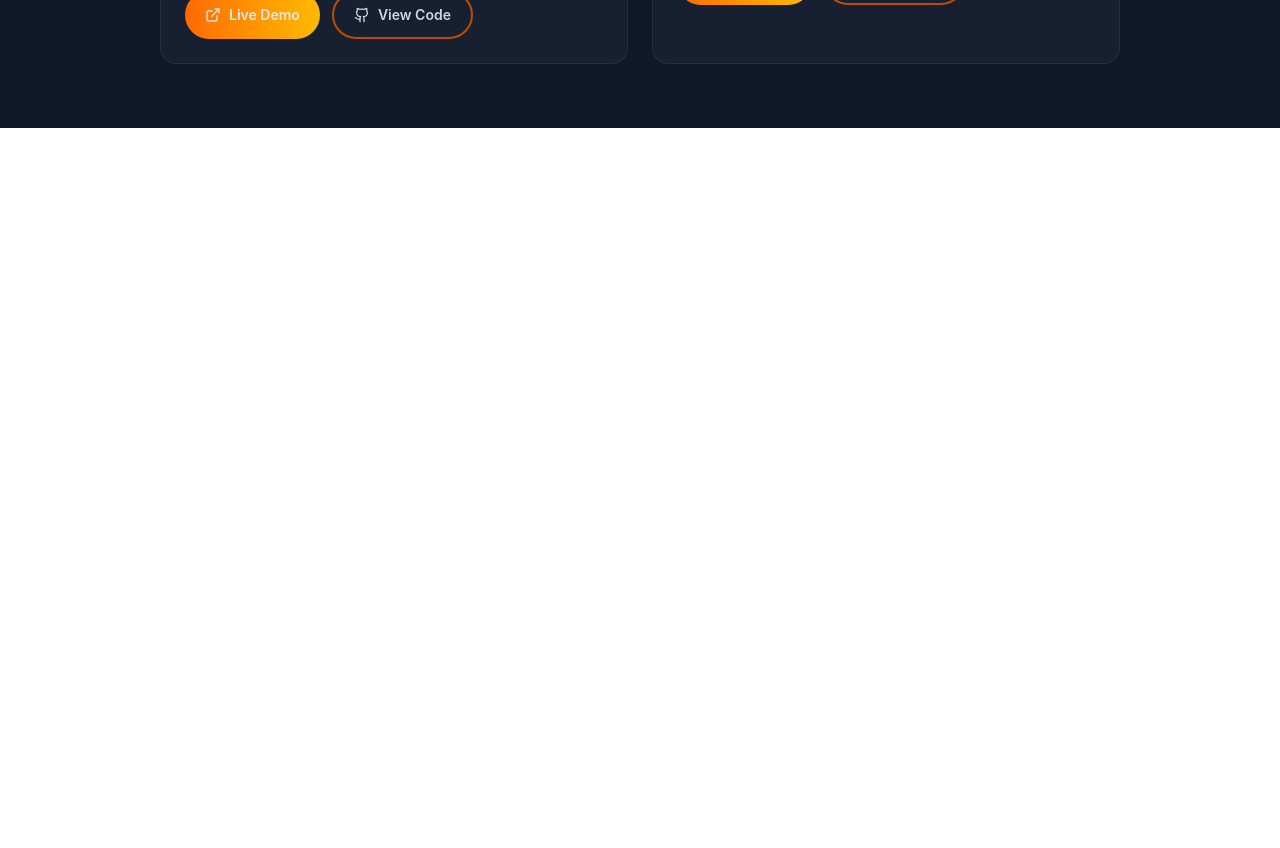
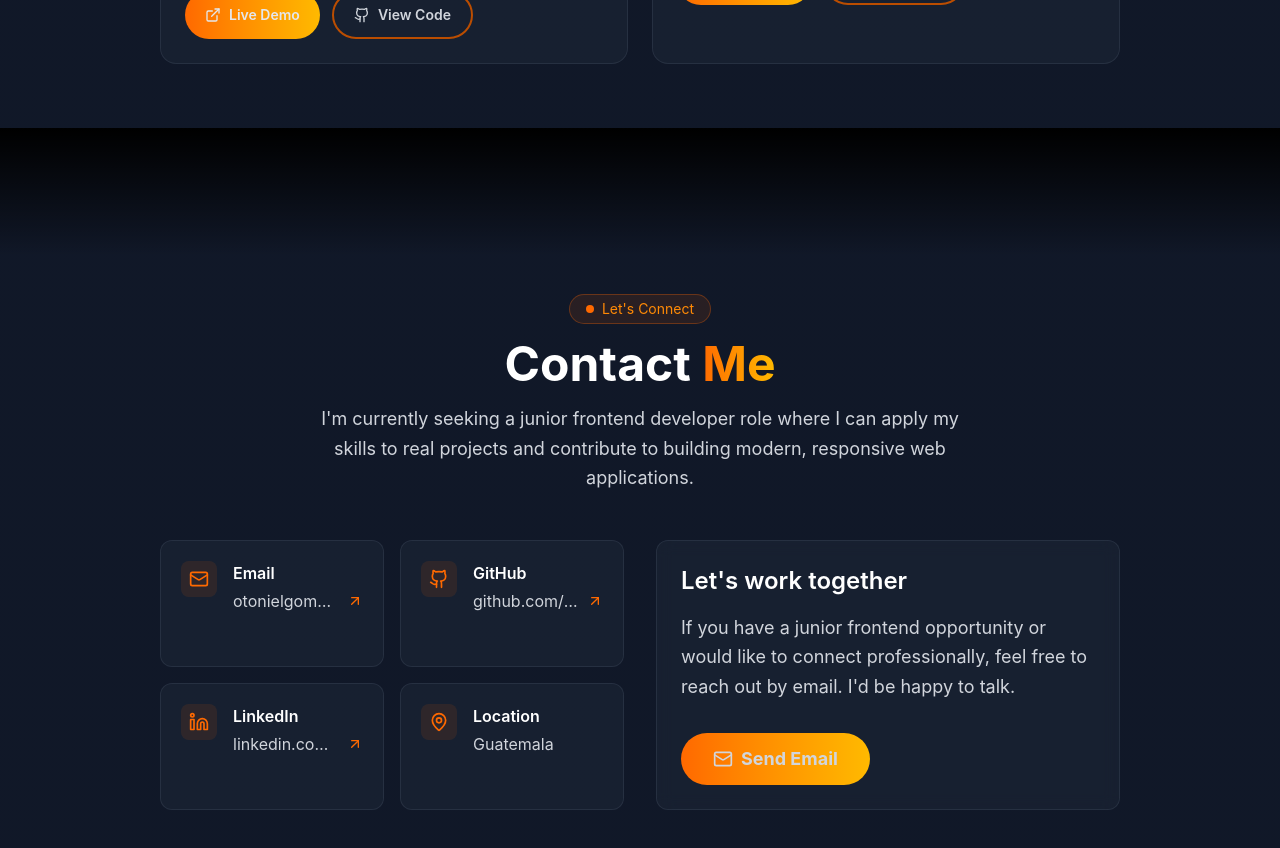
Before and after one commit to OtonielG/frontend-portfolioTS, a React (Vite) app: page / in a window 1280 px wide. Shown: the part 3160-4008 px from the top of the page. Before the commit the page ends 3288 px from the top, so only its background shows below. Built offline with nearby package versions, Linux system fonts and the light colour scheme.

Commit message:
Add Contact section

```diff
--- a/src/App.tsx
+++ b/src/App.tsx
@@ -1,4 +1,5 @@
 import About from "./components/About";
+import Contact from "./components/Contact";
 import Hero from "./components/Hero";
 import Navbar from "./components/Navbar";
 import Projects from "./components/Projects";
@@ -13,6 +14,7 @@ function App() {
         <About />
         <Skills />
         <Projects />
+        <Contact />
       </main>
     </div>
   );
--- /dev/null
+++ b/src/components/Contact.tsx
@@ -0,0 +1,164 @@
+import {
+  ArrowUpRight,
+  Github,
+  Linkedin,
+  Mail,
+  MapPin,
+  type LucideIcon,
+} from "lucide-react";
+
+interface ContactItem {
+  icon: LucideIcon;
+  label: string;
+  value: string;
+  href?: string;
+  external?: boolean;
+}
+
+const contactItems: ContactItem[] = [
+  {
+    icon: Mail,
+    label: "Email",
+    value: "otonielgomez993@gmail.com",
+    href: "mailto:otonielgomez993@gmail.com?subject=Frontend%20Developer%20Opportunity",
+  },
+  {
+    icon: Github,
+    label: "GitHub",
+    value: "github.com/OtonielG",
+    href: "https://github.com/OtonielG",
+    external: true,
+  },
+  {
+    icon: Linkedin,
+    label: "LinkedIn",
+    value: "linkedin.com/in/otoniel-gomez-03gt",
+    href: "https://www.linkedin.com/in/otoniel-gomez-03gt/",
+    external: true,
+  },
+  {
+    icon: MapPin,
+    label: "Location",
+    value: "Guatemala",
+  },
+];
+
+export default function Contact() {
+  return (
+    <section
+      id="contact"
+      className="relative flex min-h-dvh w-full flex-col justify-center overflow-hidden bg-linear-to-br from-gray-900 via-gray-900 to-gray-900 px-6 pt-28 pb-16 md:px-14 lg:px-40"
+    >
+      <div className="absolute top-0 left-0 h-32 w-full pointer-events-none bg-linear-to-b from-black to-transparent" />
+
+      <div className="flex w-full flex-col items-center">
+        <span
+          className="flex w-fit items-center gap-2 rounded-full border border-orange-500/30 bg-orange-500/10 px-4 py-1 text-sm text-orange-400 animate-on-mount"
+          style={{ animationDelay: "0.2s" }}
+        >
+          <span className="h-2 w-2 rounded-full bg-orange-500" />
+          Let&apos;s Connect
+        </span>
+
+        <h2
+          className="mt-4 text-center text-3xl font-bold text-white sm:text-4xl lg:text-5xl animate-on-mount"
+          style={{ animationDelay: "0.3s" }}
+        >
+          Contact{" "}
+          <span className="bg-linear-to-r from-orange-500 to-amber-400 bg-clip-text text-transparent">
+            Me
+          </span>
+        </h2>
+
+        <p
+          className="mt-4 max-w-2xl text-center text-sm leading-relaxed text-gray-300 sm:text-base lg:text-lg animate-on-mount"
+          style={{ animationDelay: "0.4s" }}
+        >
+          I&apos;m currently seeking a junior frontend developer role where I
+          can apply my skills to real projects and contribute to building
+          modern, responsive web applications.
+        </p>
+      </div>
+
+      <div className="mt-12 grid w-full gap-8 lg:grid-cols-[1fr_1fr]">
+        <div
+          className="grid gap-4 sm:grid-cols-2 animate-on-mount"
+          style={{ animationDelay: "0.5s" }}
+        >
+          {contactItems.map((item) => (
+            <article
+              key={item.label}
+              className="rounded-xl border border-gray-700/50 bg-gray-800/50 p-5 backdrop-blur-sm"
+            >
+              <div className="flex items-start gap-4">
+                <div className="shrink-0 rounded-lg bg-orange-500/10 p-2">
+                  <item.icon
+                    className="h-5 w-5 text-orange-500"
+                    aria-hidden="true"
+                  />
+                </div>
+
+                <div className="min-w-0 flex-1">
+                  <h3 className="mb-1 font-semibold text-white">
+                    {item.label}
+                  </h3>
+
+                  {item.href ? (
+                    <a
+                      href={item.href}
+                      target={item.external ? "_blank" : undefined}
+                      rel={item.external ? "noreferrer" : undefined}
+                      className="flex items-center gap-2 text-sm text-gray-300 transition-colors duration-300 hover:text-orange-400 sm:text-base"
+                    >
+                      <span className="min-w-0 flex-1 truncate">
+                        {item.value}
+                      </span>
+
+                      <ArrowUpRight
+                        className="h-4 w-4 shrink-0 text-orange-500"
+                        aria-hidden="true"
+                      />
+                    </a>
+                  ) : (
+                    <p className="text-sm text-gray-300 sm:text-base">
+                      {item.value}
+                    </p>
+                  )}
+                </div>
+              </div>
+            </article>
+          ))}
+        </div>
+
+        <article
+          className="flex rounded-xl border border-gray-700/50 bg-gray-800/50 p-6 backdrop-blur-sm animate-on-mount"
+          style={{ animationDelay: "0.6s" }}
+        >
+          <div className="flex h-full flex-col justify-between">
+            <div>
+              <h3 className="text-2xl font-semibold text-white">
+                Let&apos;s work together
+              </h3>
+
+              <p className="mt-4 text-base leading-relaxed text-gray-300 sm:text-lg">
+                If you have a junior frontend opportunity or would like to
+                connect professionally, feel free to reach out by email.
+                I&apos;d be happy to talk.
+              </p>
+            </div>
+
+            <div className="mt-8">
+              <a
+                href="mailto:otonielgomez993@gmail.com?subject=Frontend%20Developer%20Opportunity"
+                className="inline-flex w-full items-center justify-center gap-2 rounded-full bg-linear-to-r from-orange-500 to-amber-400 px-8 py-3 text-lg font-bold text-gray-300 transition-shadow duration-300 hover:shadow-[0_0_25px_rgb(255,165,0,0.4)] sm:w-auto"
+              >
+                <Mail className="h-4 w-4 sm:h-5 sm:w-5" />
+                <span>Send Email</span>
+              </a>
+            </div>
+          </div>
+        </article>
+      </div>
+    </section>
+  );
+}
```
